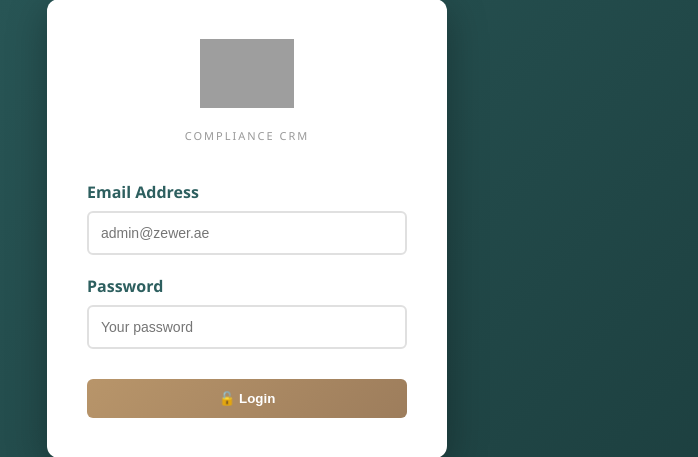
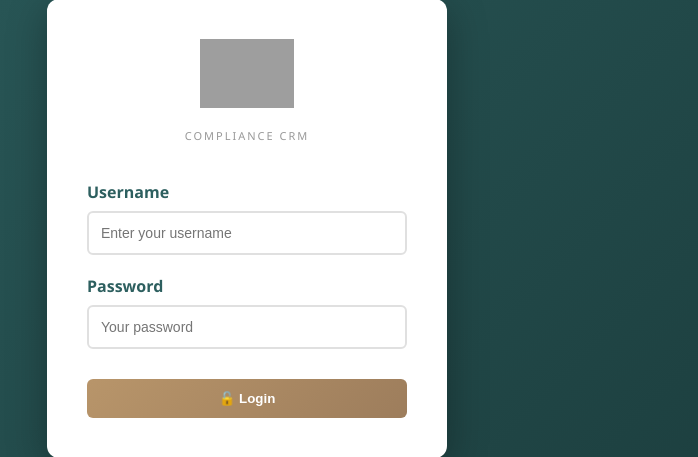
Before and after one commit to Zewer123/CRM, a Flask app: page /login in a window 1280 px wide. Shown: the part 172-629 px from the top of the page, without its empty margins (393-1091 px from the left). Run offline with Flask 3, Linux system fonts and the light colour scheme; some libraries are stand-ins or nearby versions; grey boxes are pictures that could not be loaded.

Commit message:
feat: login page uses username instead of email

```diff
--- a/templates/login.html
+++ b/templates/login.html
@@ -107,8 +107,8 @@
         <div class="error-message" id="errorMsg"></div>
 
         <div class="form-group">
-            <label>Email Address</label>
-            <input type="email" id="email" placeholder="admin@zewer.ae" autocomplete="email">
+            <label>Username</label>
+            <input type="text" id="email" placeholder="Enter your username" autocomplete="username">
         </div>
 
         <div class="form-group">
@@ -128,7 +128,7 @@
             const errorMsg = document.getElementById('errorMsg');
 
             if (!email || !password) {
-                errorMsg.textContent = 'Please enter email and password';
+                errorMsg.textContent = 'Please enter username and password';
                 errorMsg.style.display = 'block';
                 return;
             }
@@ -136,7 +136,7 @@
             fetch('/login', {
                 method: 'POST',
                 headers: { 'Content-Type': 'application/json' },
-                body: JSON.stringify({ email, password })
+                body: JSON.stringify({ username: email, password })
             })
             .then(r => r.json())
             .then(d => {
```
